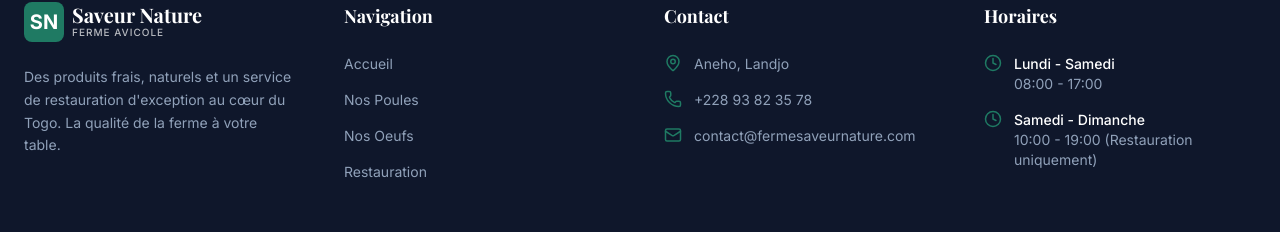
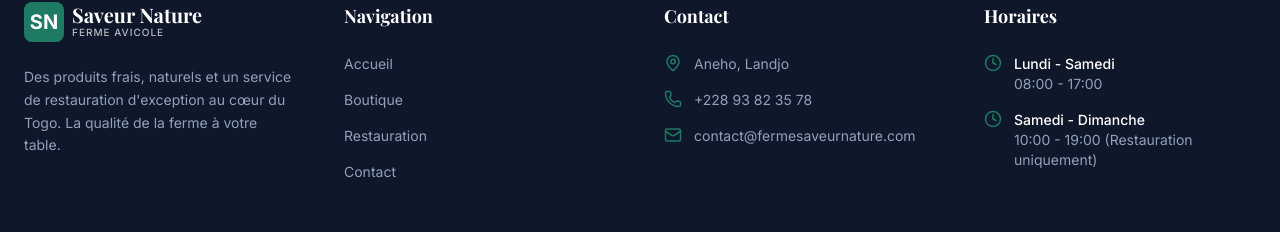
Before and after one commit to antoinettaams/ferme-saveur-nature, a Next.js app: page /galerie in a window 1280 px wide. Shown: the part 1779-2011 px from the top of the page. Built offline with nearby package versions, Linux system fonts and the light colour scheme; a web font is replaced by a local one.

Commit message:
ajout des modifs

```diff
--- a/src/components/Footer.tsx
+++ b/src/components/Footer.tsx
@@ -27,9 +27,9 @@ export default function Footer() {
           <h3 className="font-serif text-lg font-bold mb-6">Navigation</h3>
           <ul className="space-y-4 text-sm text-slate-400">
             <li><Link href="/" className="hover:text-nature transition-colors">Accueil</Link></li>
-            <li><Link href="/poules" className="hover:text-nature transition-colors">Nos Poules</Link></li>
-            <li><Link href="/oeufs" className="hover:text-nature transition-colors">Nos Oeufs</Link></li>
+            <li><Link href="/boutique" className="hover:text-nature transition-colors">Boutique</Link></li>
             <li><Link href="/restauration" className="hover:text-nature transition-colors">Restauration</Link></li>
+            <li><Link href="/contact" className="hover:text-nature transition-colors">Contact</Link></li>
           </ul>
         </div>
 
--- a/src/components/pages/Home.tsx
+++ b/src/components/pages/Home.tsx
@@ -9,7 +9,7 @@ export default function Home() {
   return (
     <div className="overflow-x-hidden">
       {/* Hero Section */}
-      <section className="relative min-h-screen flex items-center pt-[80px] md:pt-[100px] overflow-hidden">
+      <section className="relative min-h-screen flex items-center pt-[70px] md:pt-[60px] overflow-hidden">
         <motion.div
           initial={{ scale: 1.1, opacity: 0 }}
           animate={{ scale: 1, opacity: 1 }}
```
